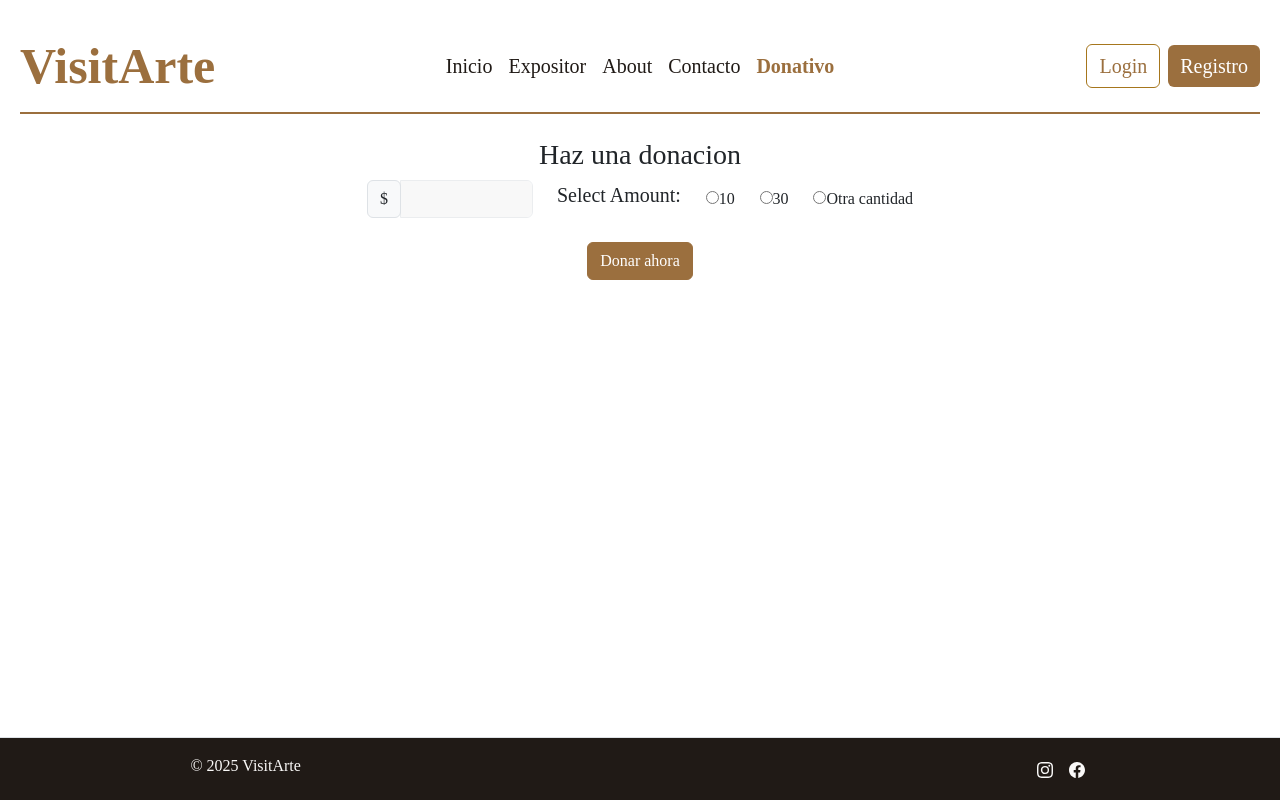
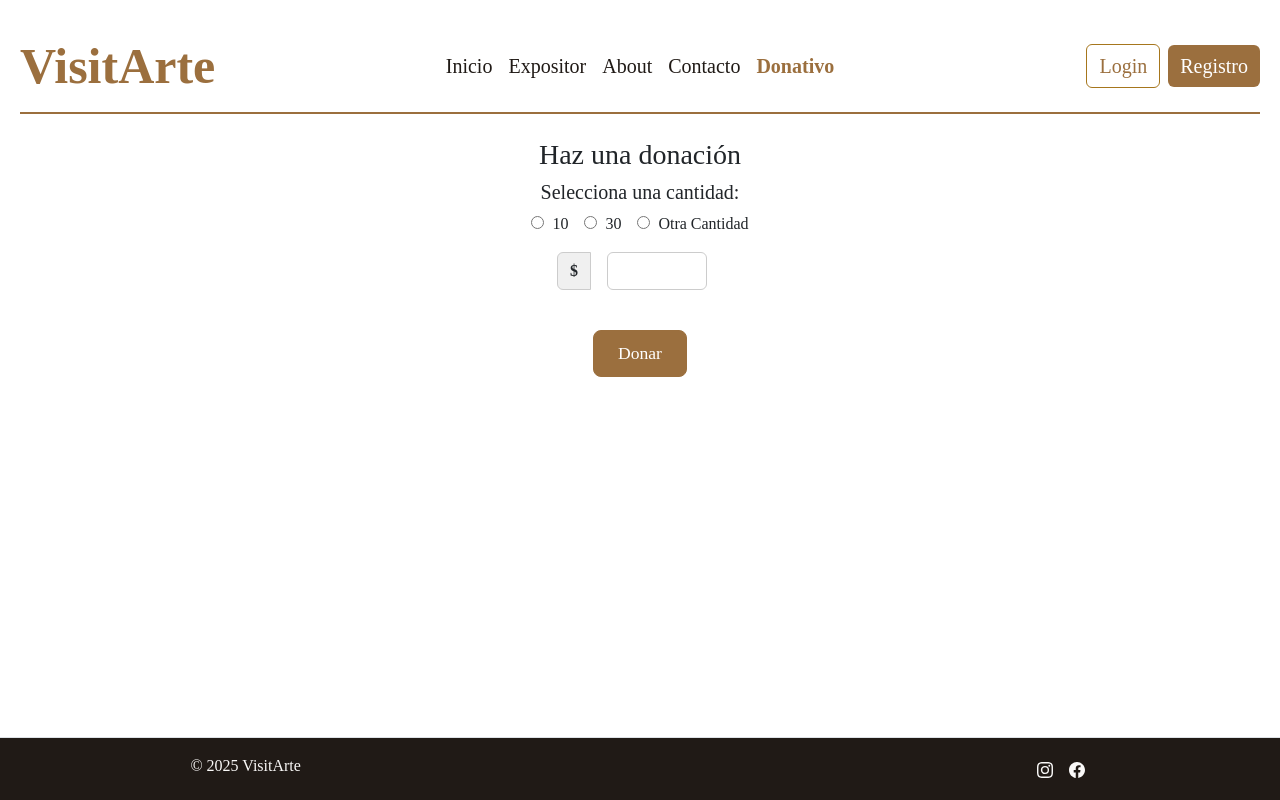
Before and after one commit to villamario7/Museo-Angular, an Angular app in the folder museo-angular/: page /pago in a window 1280 px wide. Built offline with nearby package versions, Linux system fonts and the light colour scheme.

Commit message:
donacion

```diff
--- a/museo-angular/src/app/pages/pago/pago.component.css
+++ b/museo-angular/src/app/pages/pago/pago.component.css
@@ -1,4 +1,4 @@
-/* Estilo para todos los elementos */
+/* Tipografía general */
 * {
   font-family: 'Arsenal', serif;
 }
@@ -7,6 +7,11 @@
 .btn-primary {
   background-color: #9b6f3e !important;
   border-color: #9b6f3e !important;
+  color: white;
+  padding: 0.6rem 1.5rem;
+  font-size: 1.1rem;
+  border-radius: 8px;
+  transition: background-color 0.3s ease, border-color 0.3s ease;
 }
 
 .btn-primary:hover {
@@ -14,35 +19,96 @@
   border-color: #814c14 !important;
 }
 
-.btn-primary:focus, .btn-primary.focus {
+.btn-primary:focus,
+.btn-primary.focus {
   box-shadow: 0 0 0 0.25rem rgba(157, 111, 62, 0.5) !important;
 }
 
 /* Estilos de los radio buttons */
 .single_doonate label {
   cursor: pointer;
-  transition: text-decoration 0.2s ease;
+  transition: text-decoration 0.2s ease, color 0.2s ease;
+  margin-left: 0.25rem;
+  font-weight: 500;
+}
+
+.single_doonate input[type="radio"] {
+  margin-right: 4px;
 }
 
 .single_doonate label:hover {
   text-decoration: underline;
+  color: #9b6f3e;
+}
+
+/* Agrupación de los radios centrada con espacio */
+.fixed_donat {
+  display: flex;
+  justify-content: center;
+  gap: 1.5rem;
+  flex-wrap: wrap;
+}
+
+/* Estilo del título de la selección */
+.select_prise h5 {
+  margin-bottom: 0.5rem;
+  text-align: center;
 }
 
 /* Estilo para el input de cantidad */
 #customAmount {
   opacity: 0.6;
-  transition: opacity 0.3s ease;
+  transition: opacity 0.3s ease, background-color 0.3s ease, color 0.3s ease;
+  text-align: center;
+  border-radius: 6px;
+  max-width: 100px;
+  margin: 0 auto;
 }
 
 #customAmount:disabled {
-  background-color: #f5f5f5; /* Color de fondo cuando está deshabilitado */
-  color: #bbb; /* Texto más claro cuando está deshabilitado */
+  background-color: #f5f5f5;
+  color: #bbb;
   cursor: not-allowed;
 }
 
 #customAmount:enabled {
   opacity: 1;
-  background-color: white; /* Fondo blanco cuando está habilitado */
-  color: #333; /* Texto oscuro cuando está habilitado */
+  background-color: white;
+  color: #333;
   cursor: text;
 }
+
+/* Alinear grupo del input y símbolo $ */
+.input-group {
+  justify-content: center;
+}
+
+.input-group-text {
+  background-color: #f0f0f0;
+  border-radius: 6px 0 0 6px;
+  font-weight: bold;
+  border: 1px solid #ccc;
+}
+
+.form-control {
+  border-radius: 0 6px 6px 0;
+  border: 1px solid #ccc;
+}
+
+/* Alineación del botón "Donate Now" */
+.donate_now_btn {
+  margin-top: 1rem;
+}
+
+/* Responsive para pantallas pequeñas */
+@media (max-width: 576px) {
+  .fixed_donat {
+    flex-direction: column;
+    align-items: center;
+    gap: 1rem;
+  }
+
+  #customAmount {
+    max-width: 80%;
+  }
+}
--- a/museo-angular/src/app/pages/pago/pago.component.html
+++ b/museo-angular/src/app/pages/pago/pago.component.html
@@ -1,62 +1,46 @@
 <body>
     <script>
-        document.addEventListener('DOMContentLoaded', function () {
+        window.addEventListener('load', function () {
             const customAmountInput = document.getElementById('customAmount');
             const radios = document.querySelectorAll('input[name="radio-group"]');
 
-            // Por defecto, el input estará deshabilitado
+            // Deshabilitar al inicio
             customAmountInput.disabled = true;
 
             radios.forEach(radio => {
                 radio.addEventListener('change', function () {
+                    console.log("equisde");
                     if (this.id === 'Other') {
-                        // Habilitar el campo de cantidad solo si se selecciona 'Other'
-                        customAmountInput.disabled = false;
-                        customAmountInput.placeholder = "40,200";  // Mostrar placeholder
-                        customAmountInput.value = "";  // Limpiar el valor cuando se selecciona 'Other'
+                        customAmountInput.disabled = false; // Habilitar el input
+                        customAmountInput.placeholder = "40,200"; // Establecer placeholder
+                        customAmountInput.value = ""; // Limpiar valor
                     } else {
-                        // Deshabilitar el campo de cantidad cuando no se selecciona 'Other'
-                        customAmountInput.disabled = true;
-                        customAmountInput.placeholder = "";  // Quitar placeholder
-                        customAmountInput.value = "";  // Limpiar el valor cuando no se selecciona 'Other'
+                        customAmountInput.disabled = true; // Deshabilitar el input
+                        customAmountInput.value = ""; // Limpiar valor
                     }
                 });
             });
         });
     </script>
 
-    <div data-scroll-index="1" class="make_donation_area section_padding">
-        <div class="container">
+<div data-scroll-index="1" class="make_donation_area section_padding">
+    <div class="container">
             <div class="row justify-content-center">
                 <div class="col-lg-6">
                     <div class="section_title text-center mb-55">
-                        <h3><span>Haz una donacion</span></h3>
+                        <h3><span>Haz una donación</span></h3>
                     </div>
                 </div>
             </div>
+
             <div class="row justify-content-center">
                 <div class="col-lg-6">
                     <form action="#" class="donation_form">
-                        <div class="row align-items-center">
-                            <div class="col-md-4">
-                                <div class="single_amount">
-                                    <div class="input_field">
-                                        <div class="input-group">
-                                            <div class="input-group-prepend">
-                                                <span class="input-group-text" id="basic-addon1">$</span>
-                                            </div>
-                                            <!-- Input de cantidad con id y placeholder vacío por defecto -->
-                                            <input type="text" id="customAmount" class="form-control" placeholder="" aria-label="Username" aria-describedby="basic-addon1" disabled>
-                                        </div>
-                                    </div>
-                                </div>
-                            </div>
-                            <div class="col-md-8">
-                                <div class="single_amount">
-                                    <div class="fixed_donat d-flex align-items-center justify-content-between">
-                                        <div class="select_prise">
-                                            <h5>Select Amount:</h5>
-                                        </div>
+                        <div class="row justify-content-center mb-3">
+                            <div class="col-md-12">
+                                <div class="single_amount text-center">
+                                    <h5>Selecciona una cantidad:</h5>
+                                    <div class="fixed_donat d-flex justify-content-center gap-3 mt-2">
                                         <div class="single_doonate">
                                             <input type="radio" id="blns_1" name="radio-group">
                                             <label for="blns_1">10</label>
@@ -67,23 +51,36 @@
                                         </div>
                                         <div class="single_doonate">
                                             <input type="radio" id="Other" name="radio-group">
-                                            <label for="Other">Otra cantidad</label>
+                                            <label for="Otra cantidad">Otra Cantidad</label>
                                         </div>
                                     </div>
+                                </div>
+                            </div>
+                        </div>
+
+                        <!-- NUEVO input debajo de los radios -->
+                        <div class="row justify-content-center mb-4">
+                            <div class="col-md-4">
+                                <div class="input-group justify-content-center">
+                                    <div class="input-group-prepend">
+                                        <span class="input-group-text" id="basic-addon1">$</span>
+                                    </div>
+                                    <input type="text" id="customAmount" class="form-control text-center" placeholder="" aria-label="Amount" aria-describedby="basic-addon1" >
+                                </div>
+                            </div>
+                        </div>
+
+                        <!-- Botón -->
+                        <div class="row">
+                            <div class="col-12">
+                                <div class="donate_now_btn text-center">
+                                    <a href="#" class="btn btn-primary">Donar</a>
                                 </div>
                             </div>
                         </div>
                     </form>
                 </div>
             </div>
-            <div class="row">
-                <div class="col-12">
-                    <div class="donate_now_btn text-center">
-                        <br>
-                        <a href="#" class="btn btn-primary">Donar ahora</a>
-                    </div>
-                </div>
-            </div>
         </div>
     </div>
 </body>
```
